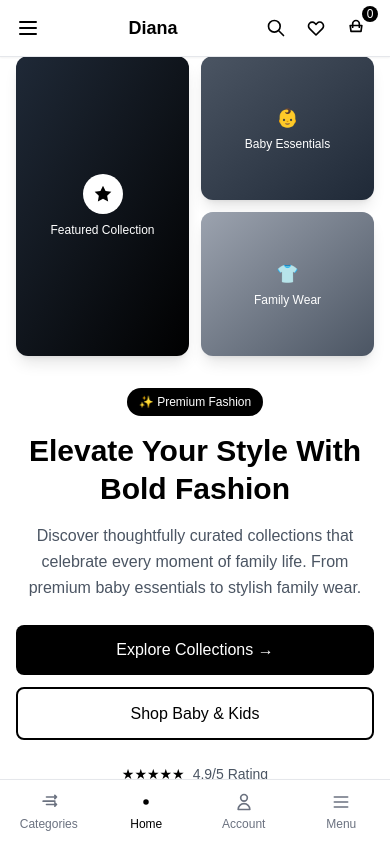
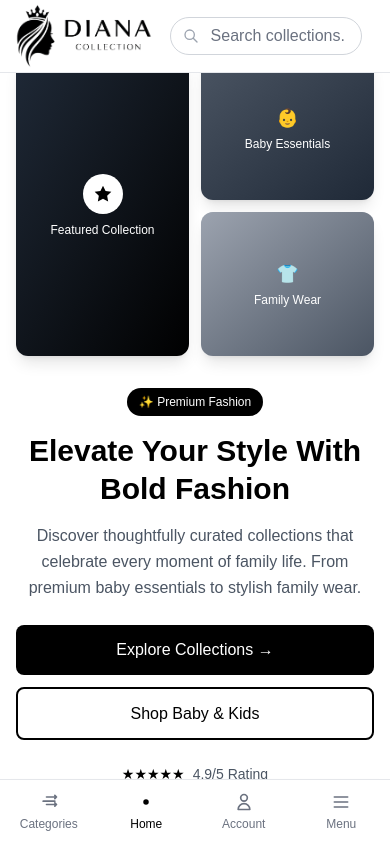
Before and after one commit to SubodhShil/Diana-Collection, a Next.js app: page / in a window 390 px wide. Shown: the top 844 px of the page. Built offline with nearby package versions, Linux system fonts and the light colour scheme; a web font is replaced by a local one.

Commit message:
Fixed mobile view logo

```diff
--- a/app/layout.tsx
+++ b/app/layout.tsx
@@ -54,10 +54,7 @@ export default function RootLayout({
 
         {/* Mobile Layout */}
         <div className="lg:hidden">
-          <MobileTopNav
-            onMenuToggle={toggleMobileMenu}
-            isMenuOpen={isMobileMenuOpen}
-          />
+          <MobileTopNav />
 
           {/* Main Content with proper spacing */}
           <main className="pt-14 pb-16 min-h-screen bg-gray-50">
--- a/components/Layout/MobileTopNav.tsx
+++ b/components/Layout/MobileTopNav.tsx
@@ -1,122 +1,32 @@
 'use client';
 
-import { useState } from 'react';
 import Link from 'next/link';
-import { useRouter } from 'next/navigation';
+import Image from 'next/image';
 import SearchBar from '@/components/UI/SearchBar';
 
-interface MobileTopNavProps {
-  onMenuToggle: () => void;
-  isMenuOpen: boolean;
-}
+const MobileTopNav = () => {
+  return (
+    <header className="fixed top-0 left-0 right-0 z-40 bg-white border-b border-gray-200">
+      <div className="flex items-center justify-between px-3 h-14 mt-2 mb-2">
+        {/* Left: Logo */}
+        <div className="flex-shrink-0">
+          <Link href="/">
+            <Image
+              src="/logo.png"
+              alt="Diana Collection"
+              width={140}
+              height={40}
+              className="h-16 w-auto"
+              priority
+            />
+          </Link>
+        </div>
 
-const MobileTopNav: React.FC<MobileTopNavProps> = ({ onMenuToggle, isMenuOpen }) => {
-  const router = useRouter();
-  const [cartCount, setCartCount] = useState(0);
-  const [wishlistCount, setWishlistCount] = useState(0);
-  const [showSearchModal, setShowSearchModal] = useState(false);
-
-  const handleSearchClick = () => {
-    setShowSearchModal(true);
-  };
-
-  const handleWishlistClick = () => {
-    router.push('/wishlist');
-  };
-
-  const handleCartClick = () => {
-    router.push('/cart');
-  };
-  return (
-    <header className="fixed top-0 left-0 right-0 z-50 bg-white border-b border-gray-200 shadow-sm">
-      <div className="flex items-center justify-between px-4 h-14">
-        {/* Left: Hamburger Menu */}
-        <button
-          onClick={onMenuToggle}
-          className="p-2 -ml-2 text-black hover:text-gray-600 transition-colors"
-          aria-label="Toggle menu"
-        >
-          <svg className="w-6 h-6" fill="none" stroke="currentColor" viewBox="0 0 24 24">
-            {isMenuOpen ? (
-              <path strokeLinecap="round" strokeLinejoin="round" strokeWidth={2} d="M6 18L18 6M6 6l12 12" />
-            ) : (
-              <path strokeLinecap="round" strokeLinejoin="round" strokeWidth={2} d="M4 6h16M4 12h16M4 18h16" />
-            )}
-          </svg>
-        </button>
-
-        {/* Center: Logo */}
-        <Link href="/" className="text-lg font-semibold text-black">
-          Diana
-        </Link>
-
-        {/* Right: Actions */}
-        <div className="flex items-center space-x-1">
-          {/* Search */}
-          <button
-            onClick={handleSearchClick}
-            className="p-2 text-black hover:text-gray-600 transition-colors"
-            aria-label="Search"
-          >
-            <svg className="w-5 h-5" fill="none" stroke="currentColor" viewBox="0 0 24 24">
-              <path strokeLinecap="round" strokeLinejoin="round" strokeWidth={2} d="M21 21l-6-6m2-5a7 7 0 11-14 0 7 7 0 0114 0z" />
-            </svg>
-          </button>
-
-          {/* Wishlist */}
-          <button
-            onClick={handleWishlistClick}
-            className="p-2 text-black hover:text-gray-600 transition-colors relative"
-            aria-label="Wishlist"
-          >
-            <svg className="w-5 h-5" fill="none" stroke="currentColor" viewBox="0 0 24 24">
-              <path strokeLinecap="round" strokeLinejoin="round" strokeWidth={2} d="M4.318 6.318a4.5 4.5 0 000 6.364L12 20.364l7.682-7.682a4.5 4.5 0 00-6.364-6.364L12 7.636l-1.318-1.318a4.5 4.5 0 00-6.364 0z" />
-            </svg>
-            {wishlistCount > 0 && (
-              <span className="absolute -top-1 -right-1 bg-red-500 text-white text-xs rounded-full h-4 w-4 flex items-center justify-center font-medium">
-                {wishlistCount}
-              </span>
-            )}
-          </button>
-
-          {/* Cart */}
-          <button
-            onClick={handleCartClick}
-            className="p-2 text-black hover:text-gray-600 transition-colors relative"
-            aria-label="Shopping Cart"
-          >
-            <svg className="w-5 h-5" fill="none" stroke="currentColor" viewBox="0 0 24 24">
-              <path strokeLinecap="round" strokeLinejoin="round" strokeWidth={2} d="M16 11V7a4 4 0 00-8 0v4M5 9h14l-1 7H6L5 9z" />
-            </svg>
-            <span className="absolute -top-1 -right-1 bg-black text-white text-xs rounded-full h-4 w-4 flex items-center justify-center font-medium">
-              {cartCount}
-            </span>
-          </button>
+        {/* Center: Search Bar */}
+        <div className="flex-1 mx-4">
+          <SearchBar />
         </div>
       </div>
-
-      {/* Search Modal */}
-      {showSearchModal && (
-        <div className="fixed inset-0 z-50 bg-black bg-opacity-50" onClick={() => setShowSearchModal(false)}>
-          <div className="bg-white p-4 m-4 mt-16 rounded-lg" onClick={(e) => e.stopPropagation()}>
-            <div className="flex items-center justify-between mb-4">
-              <h3 className="text-lg font-semibold">Search Products</h3>
-              <button
-                onClick={() => setShowSearchModal(false)}
-                className="p-1 text-gray-500 hover:text-black"
-              >
-                <svg className="w-5 h-5" fill="none" stroke="currentColor" viewBox="0 0 24 24">
-                  <path strokeLinecap="round" strokeLinejoin="round" strokeWidth={2} d="M6 18L18 6M6 6l12 12" />
-                </svg>
-              </button>
-            </div>
-            <SearchBar />
-            <div className="mt-4 text-sm text-gray-500">
-              Popular: baby clothes, women dresses, men shirts, accessories
-            </div>
-          </div>
-        </div>
-      )}
     </header>
   );
 };
```
